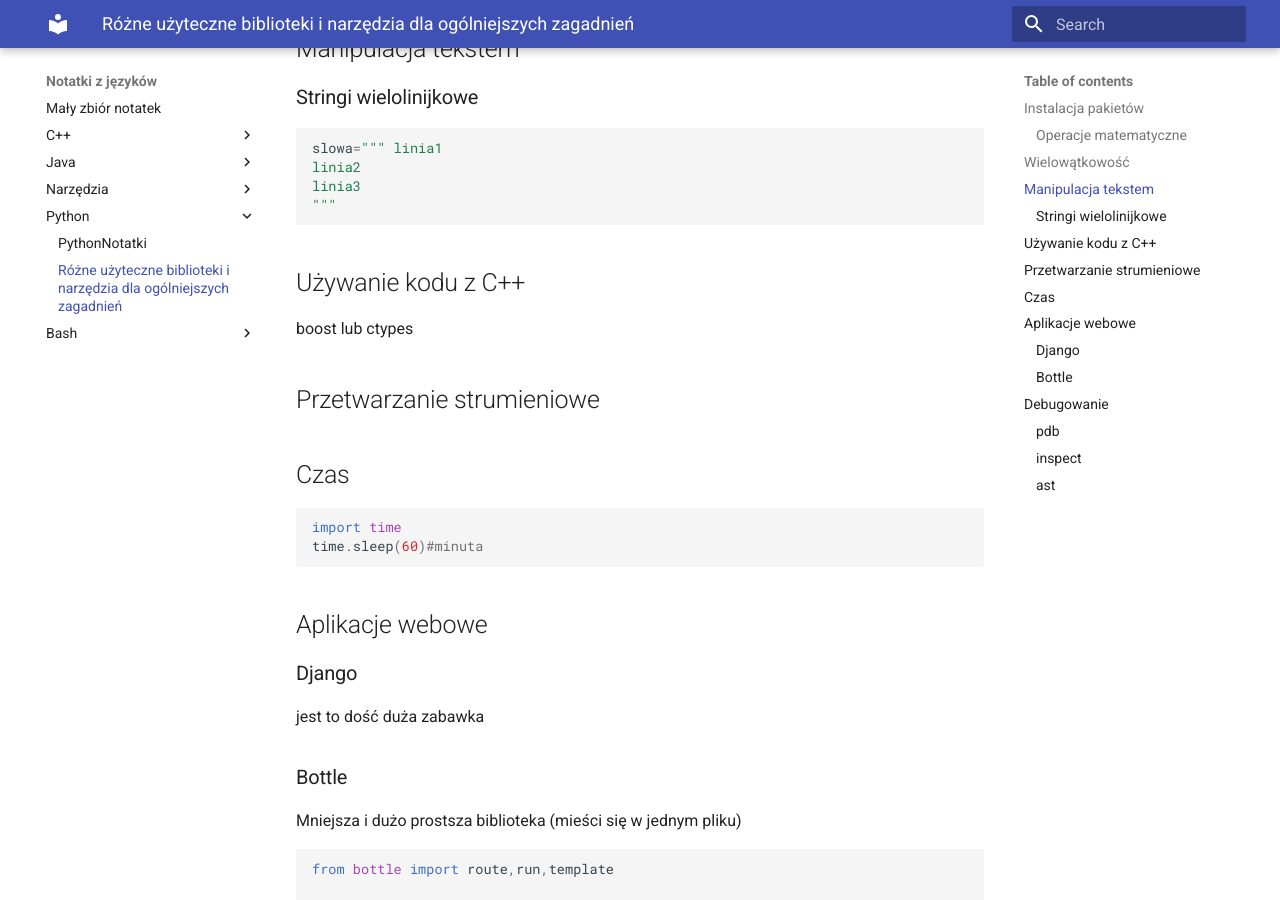
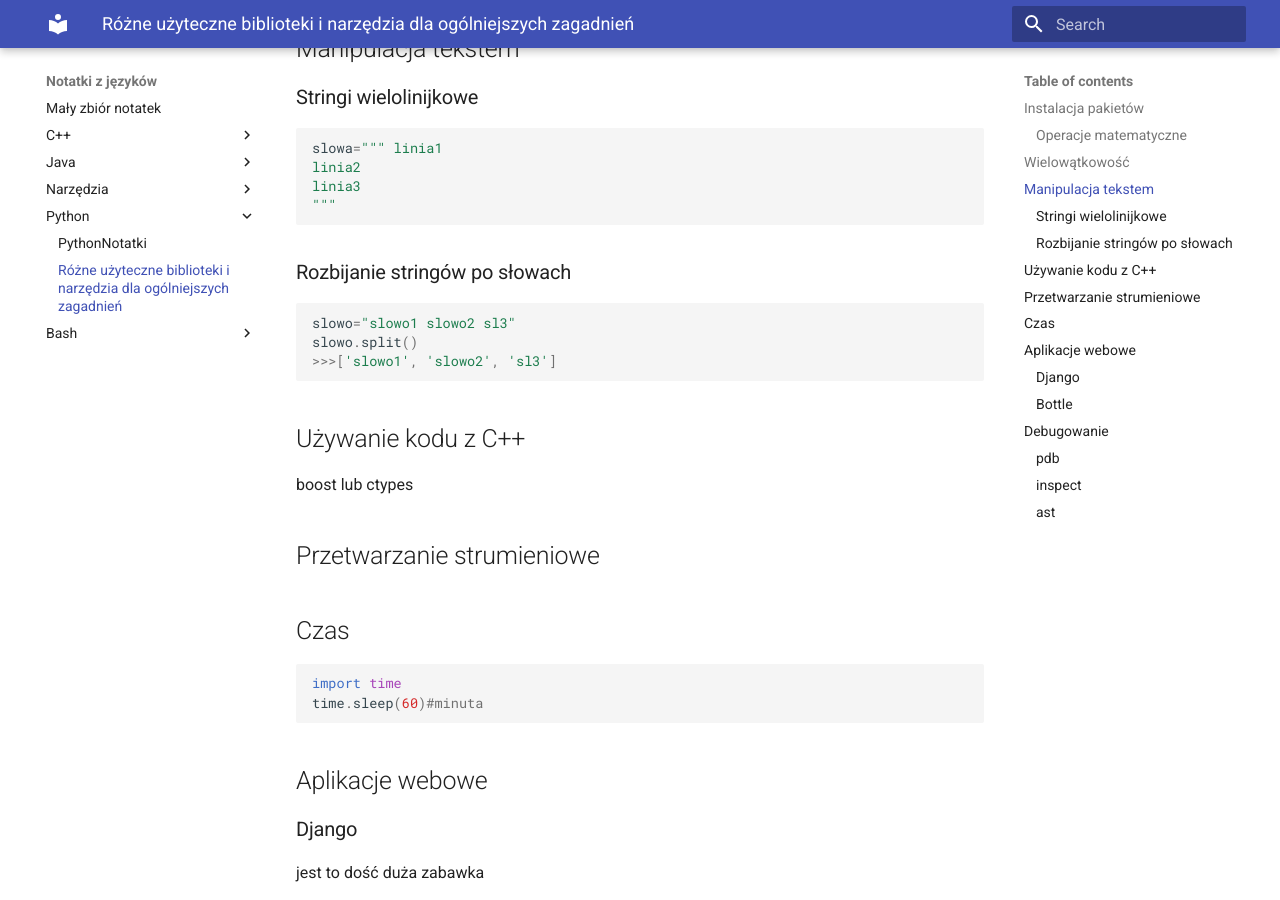
Before and after one commit to pktiuk/notatki_z_jezykow, an MkDocs documentation site: the page built from docs/Python/biblioteki.md, in a window 1280 px wide and 900 px high, scrolled down 594 px. Built offline with MkDocs 1.6.1 and Material for MkDocs 9.7.7, drawn with Linux system fonts in a browser that asks for light colours.

Commit message:
Rozbijanie str

````diff
--- a/docs/Python/biblioteki.md
+++ b/docs/Python/biblioteki.md
@@ -20,6 +20,13 @@ slowa=""" linia1
 linia2
 linia3
 """
+```
+
+### Rozbijanie stringów po słowach
+```python
+slowo="slowo1 slowo2 sl3"
+slowo.split()
+>>>['slowo1', 'slowo2', 'sl3']
 ```
 
 ## Używanie kodu z C++
````
